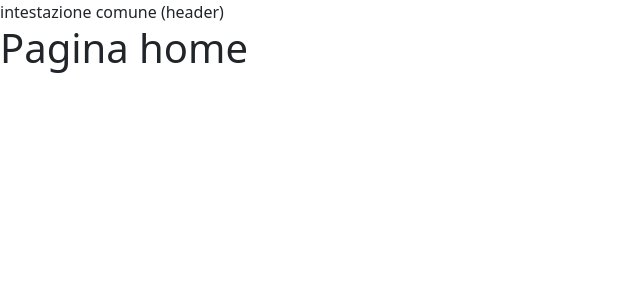
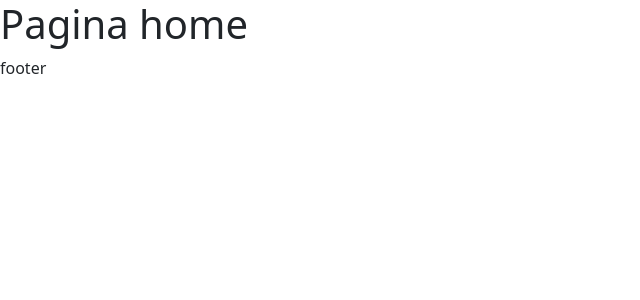
Before and after one commit to TiagoSpada/proj-html-vuejs, a Vue app: page / in a window 1280 px wide. Shown: the top 300 px of the page, without its empty margins (0-640 px from the left). Built offline with nearby package versions, Linux system fonts and the light colour scheme.

Commit message:
{UPD} added scaffolding headerapp and footerapp

```diff
--- a/src/App.vue
+++ b/src/App.vue
@@ -1,10 +1,18 @@
-<script></script>
+<script>
+import HeaderApp from './components/HeaderApp.vue';
+import FooterApp from './components/FooterApp.vue';
+export default{
+	components:{
+		HeaderApp,
+		FooterApp,
+	},
+}
+</script>
 
 <template>
-	<header>
-		<div>intestazione comune (header)</div>
-	</header>
+	<HeaderApp />
 	<router-view></router-view>
+	<FooterApp />
 </template>
 
 <style></style>
--- /dev/null
+++ b/src/components/FooterApp.vue
@@ -0,0 +1,8 @@
+<script>
+export default {
+    name: "FooterrApp"
+}
+</script>
+<template>
+    footer
+</template>
--- /dev/null
+++ b/src/components/HeaderApp.vue
@@ -0,0 +1,10 @@
+<script>
+export default{
+    name: "HeaderApp"
+}
+</script>
+<template>
+    <header>
+
+    </header>
+</template>
```
